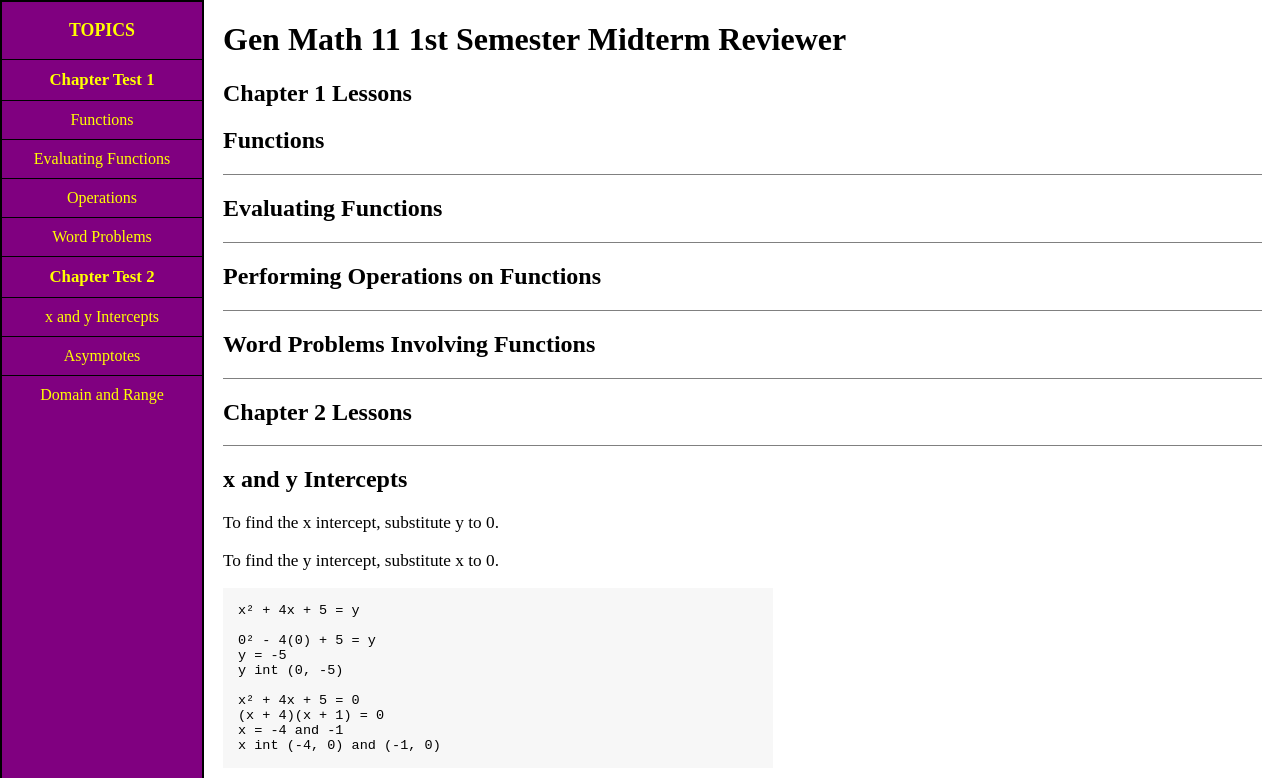
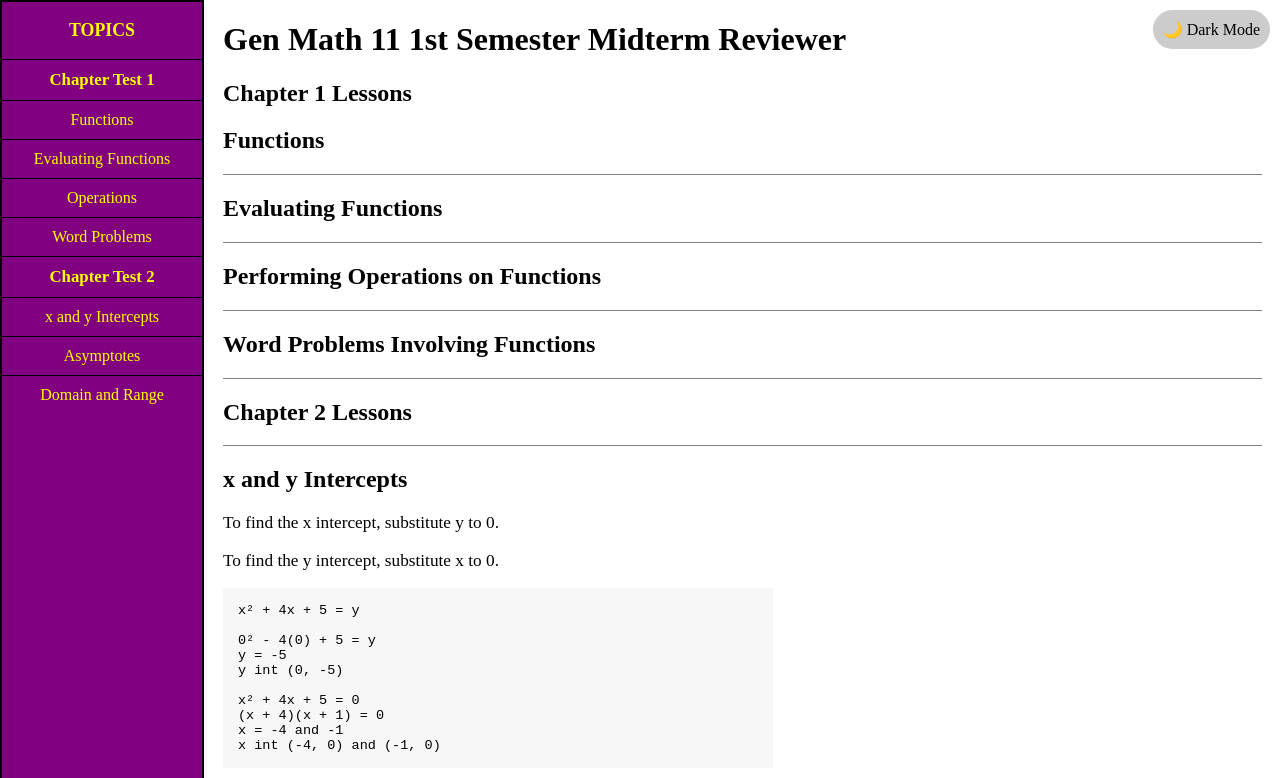
Before and after one commit to VinceFrancisco/GenMath-Sem1-Midterm-Reviewer, a plain HTML site: page index.html in a window 1280 px wide. Shown: the top 778 px of the page. Drawn offline with Linux system fonts and the light colour scheme.

Commit message:
Update index.html

```diff
--- a/index.html
+++ b/index.html
@@ -7,6 +7,10 @@
     <title>Reviewer Gen Math</title>
   </head>
   <body>
+      <div class="dark-mode-toggle">
+        <input type="checkbox" id="dark-mode-toggle" class="hidden">
+        <label for="dark-mode-toggle">🌙 Dark Mode</label>
+      </div>
       <nav id="navbar">
         <header id="sidebar-header">
         <h3>TOPICS</h3>
```
